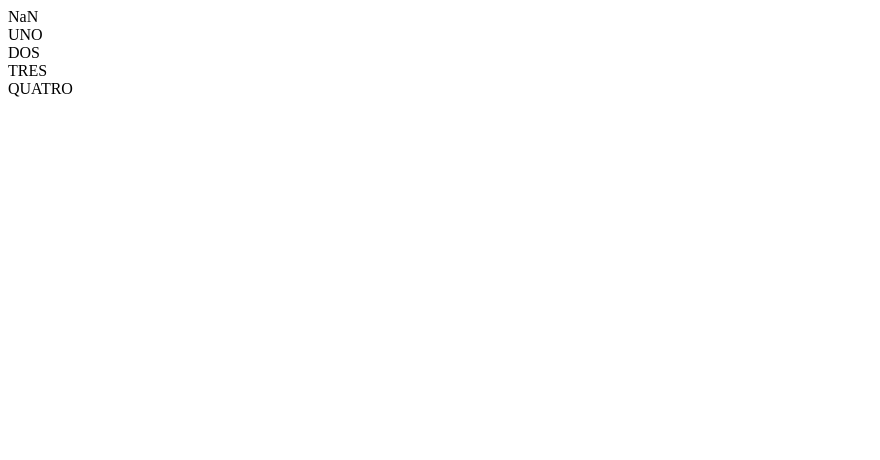
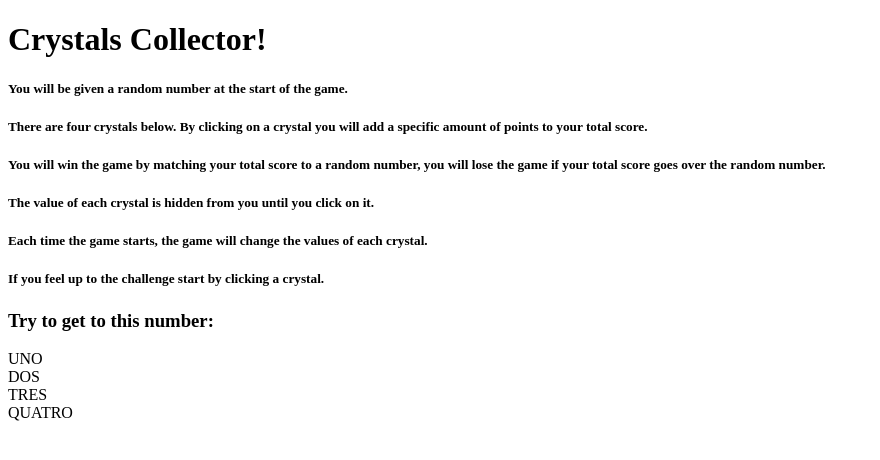
Before and after one commit to Code-Tim/unit-4-game, a plain HTML site: page index.html in a window 1280 px wide. Shown: the whole page, without its empty margins (0-880 px from the left). Drawn offline with nearby package versions, Linux system fonts and the light colour scheme.

Commit message:
Added HTML

```diff
--- a/assets/javascript/game.js
+++ b/assets/javascript/game.js
@@ -1,8 +1,8 @@
 $('.crystal').on('click', function () {
-    console.log(this.innerText)
-    console.log($(this).attr("id"))
+    // console.log(this.innerText)
+    // console.log($(this).attr("id"))
     console.log($(this).attr("data-factoid"))
-    console.log($(this).data("factoid"))
+    // console.log($(this).data("factoid"))
 })
 
 
--- a/index.html
+++ b/index.html
@@ -17,11 +17,39 @@
 </head>
 
 <body>
-    <div id="goal">NaN</div>
-    <div class="crystal" id="uno" data-factoid="the lonliest number">UNO</div>
-    <div class="crystal" id="dos" data-factoid="the number of 'x's in dos equis">DOS</div>
-    <div class="crystal" id="tres">TRES</div>
-    <div class="crystal" id="quatro">QUATRO</div>
+    <div class="container">
+        <div class='name'>
+            <h1>
+                <bold> Crystals Collector! </bold>
+                <!--needs a colored box and white text-->
+            </h1>
+        </div>
+        <!--needs a colored box and green text-->
+        <h5>You will be given a random number at the start of the game.</h5>
+        <h5>There are four crystals below. By clicking on a crystal you will add a specific amount of points to your
+            total score.</h5>
+        <h5>You will win the game by matching your total score to a random number, you will lose the game if your total
+            score goes over the random number.</h5>
+        <h5>The value of each crystal is hidden from you until you click on it.</h5>
+        <h5>Each time the game starts, the game will change the values of each crystal.</h5>
+        <h5>If you feel up to the challenge start by clicking a crystal.</h5>
+
+        <div class="goal">
+            <h3>Try to get to this number:
+                <span id="randomNumber"></span>
+            </h3>
+        </div>
+        <!--needs a colored box purple text-->
+
+        <!--Need a wins and losses text with adding and a colored box with black text-->
+
+
+        <!--needs immages for each crystal-->
+        <div class="crystal" id="ruby" data-factoid="1">UNO</div>
+        <div class="crystal" id="diamond" data-factoid="2">DOS</div>
+        <div class="crystal" id="citrine" data-factoid="3">TRES</div>
+        <div class="crystal" id="emerald" data-factoid="4">QUATRO</div>
+    </div>
 </body>
 
 <script src="./assets/javascript/game.js"> </script>
```
